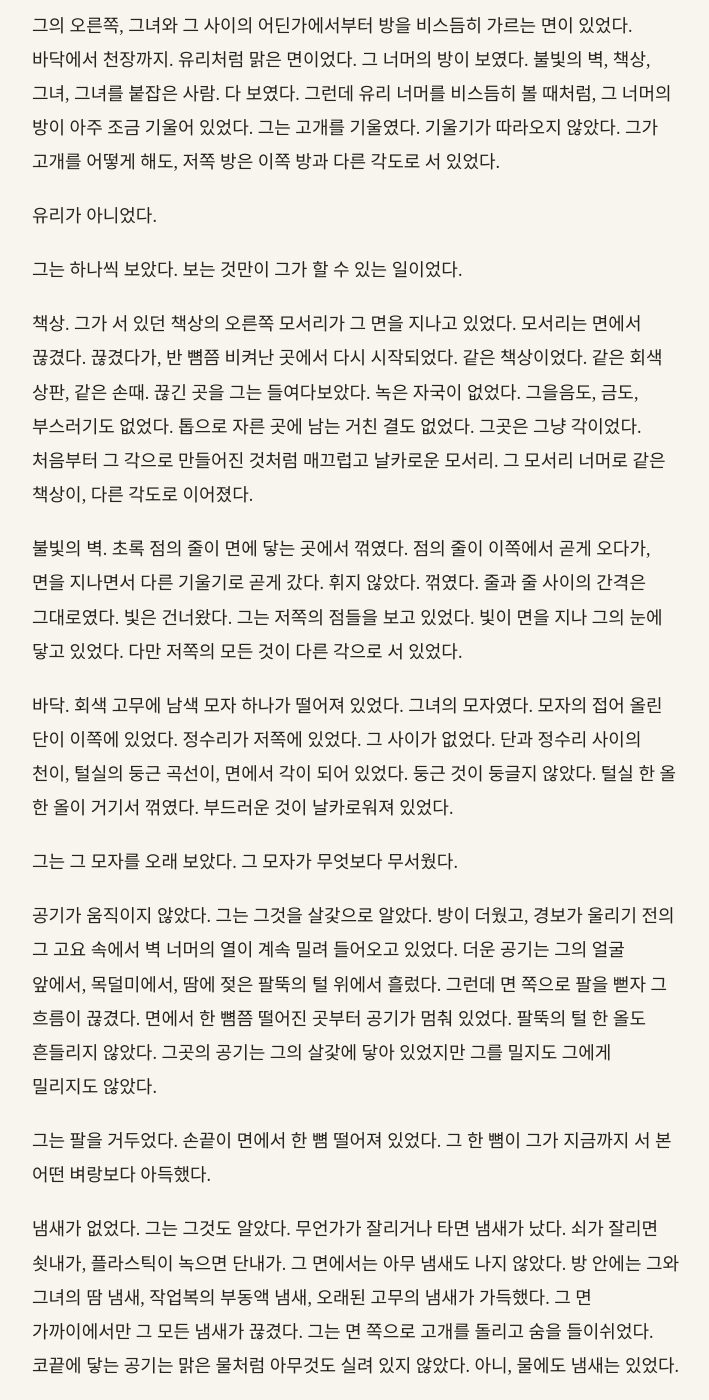
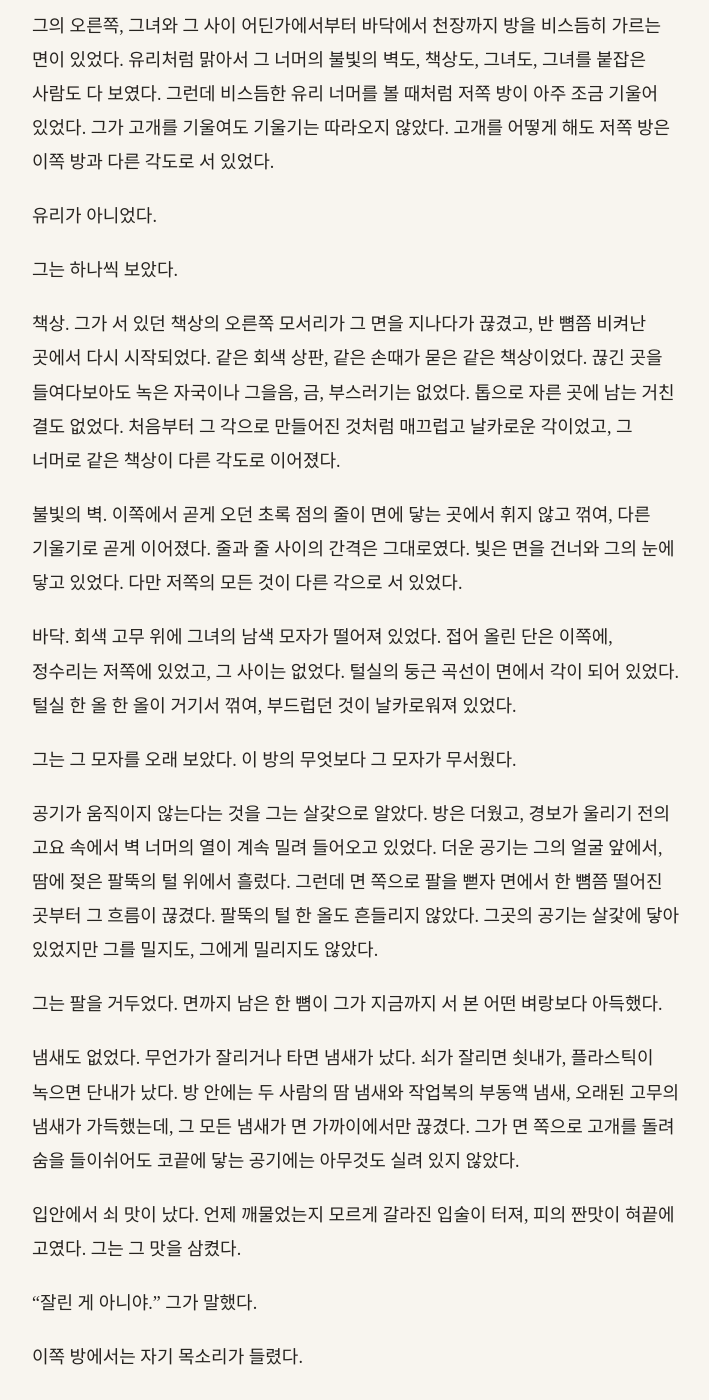
Before and after one commit to kangkkang/writer_s1_public, a Jekyll site: the page built from vol1/035.md, in a window 1280 px wide and 1400 px high, scrolled down 1636 px. Shown: the whole window, without its empty margins (284-993 px from the left). Built offline with Jekyll 4.4.1, drawn with Linux system fonts in a browser that asks for light colours; our own code applies the rules of GitHub Pages for plain Markdown files; some of the changed text lies outside the part shown.

Commit message:
Update from https://github.com/kangkkang/writer_s1/commit/233f013f2778196112f36d5192ce2536569067f8

```diff
--- a/vol1/035.md
+++ b/vol1/035.md
@@ -32,39 +32,39 @@
 
 유리가 하나 더 생겼다고 생각했다.
 
-그의 오른쪽, 그녀와 그 사이의 어딘가에서부터 방을 비스듬히 가르는 면이 있었다. 바닥에서 천장까지. 유리처럼 맑은 면이었다. 그 너머의 방이 보였다. 불빛의 벽, 책상, 그녀, 그녀를 붙잡은 사람. 다 보였다. 그런데 유리 너머를 비스듬히 볼 때처럼, 그 너머의 방이 아주 조금 기울어 있었다. 그는 고개를 기울였다. 기울기가 따라오지 않았다. 그가 고개를 어떻게 해도, 저쪽 방은 이쪽 방과 다른 각도로 서 있었다.
+그의 오른쪽, 그녀와 그 사이 어딘가에서부터 바닥에서 천장까지 방을 비스듬히 가르는 면이 있었다. 유리처럼 맑아서 그 너머의 불빛의 벽도, 책상도, 그녀도, 그녀를 붙잡은 사람도 다 보였다. 그런데 비스듬한 유리 너머를 볼 때처럼 저쪽 방이 아주 조금 기울어 있었다. 그가 고개를 기울여도 기울기는 따라오지 않았다. 고개를 어떻게 해도 저쪽 방은 이쪽 방과 다른 각도로 서 있었다.
 
 유리가 아니었다.
 
-그는 하나씩 보았다. 보는 것만이 그가 할 수 있는 일이었다.
+그는 하나씩 보았다.
 
-책상. 그가 서 있던 책상의 오른쪽 모서리가 그 면을 지나고 있었다. 모서리는 면에서 끊겼다. 끊겼다가, 반 뼘쯤 비켜난 곳에서 다시 시작되었다. 같은 책상이었다. 같은 회색 상판, 같은 손때. 끊긴 곳을 그는 들여다보았다. 녹은 자국이 없었다. 그을음도, 금도, 부스러기도 없었다. 톱으로 자른 곳에 남는 거친 결도 없었다. 그곳은 그냥 각이었다. 처음부터 그 각으로 만들어진 것처럼 매끄럽고 날카로운 모서리. 그 모서리 너머로 같은 책상이, 다른 각도로 이어졌다.
+책상. 그가 서 있던 책상의 오른쪽 모서리가 그 면을 지나다가 끊겼고, 반 뼘쯤 비켜난 곳에서 다시 시작되었다. 같은 회색 상판, 같은 손때가 묻은 같은 책상이었다. 끊긴 곳을 들여다보아도 녹은 자국이나 그을음, 금, 부스러기는 없었다. 톱으로 자른 곳에 남는 거친 결도 없었다. 처음부터 그 각으로 만들어진 것처럼 매끄럽고 날카로운 각이었고, 그 너머로 같은 책상이 다른 각도로 이어졌다.
 
-불빛의 벽. 초록 점의 줄이 면에 닿는 곳에서 꺾였다. 점의 줄이 이쪽에서 곧게 오다가, 면을 지나면서 다른 기울기로 곧게 갔다. 휘지 않았다. 꺾였다. 줄과 줄 사이의 간격은 그대로였다. 빛은 건너왔다. 그는 저쪽의 점들을 보고 있었다. 빛이 면을 지나 그의 눈에 닿고 있었다. 다만 저쪽의 모든 것이 다른 각으로 서 있었다.
+불빛의 벽. 이쪽에서 곧게 오던 초록 점의 줄이 면에 닿는 곳에서 휘지 않고 꺾여, 다른 기울기로 곧게 이어졌다. 줄과 줄 사이의 간격은 그대로였다. 빛은 면을 건너와 그의 눈에 닿고 있었다. 다만 저쪽의 모든 것이 다른 각으로 서 있었다.
 
-바닥. 회색 고무에 남색 모자 하나가 떨어져 있었다. 그녀의 모자였다. 모자의 접어 올린 단이 이쪽에 있었다. 정수리가 저쪽에 있었다. 그 사이가 없었다. 단과 정수리 사이의 천이, 털실의 둥근 곡선이, 면에서 각이 되어 있었다. 둥근 것이 둥글지 않았다. 털실 한 올 한 올이 거기서 꺾였다. 부드러운 것이 날카로워져 있었다.
+바닥. 회색 고무 위에 그녀의 남색 모자가 떨어져 있었다. 접어 올린 단은 이쪽에, 정수리는 저쪽에 있었고, 그 사이는 없었다. 털실의 둥근 곡선이 면에서 각이 되어 있었다. 털실 한 올 한 올이 거기서 꺾여, 부드럽던 것이 날카로워져 있었다.
 
-그는 그 모자를 오래 보았다. 그 모자가 무엇보다 무서웠다.
+그는 그 모자를 오래 보았다. 이 방의 무엇보다 그 모자가 무서웠다.
 
-공기가 움직이지 않았다. 그는 그것을 살갗으로 알았다. 방이 더웠고, 경보가 울리기 전의 그 고요 속에서 벽 너머의 열이 계속 밀려 들어오고 있었다. 더운 공기는 그의 얼굴 앞에서, 목덜미에서, 땀에 젖은 팔뚝의 털 위에서 흘렀다. 그런데 면 쪽으로 팔을 뻗자 그 흐름이 끊겼다. 면에서 한 뼘쯤 떨어진 곳부터 공기가 멈춰 있었다. 팔뚝의 털 한 올도 흔들리지 않았다. 그곳의 공기는 그의 살갗에 닿아 있었지만 그를 밀지도 그에게 밀리지도 않았다.
+공기가 움직이지 않는다는 것을 그는 살갗으로 알았다. 방은 더웠고, 경보가 울리기 전의 고요 속에서 벽 너머의 열이 계속 밀려 들어오고 있었다. 더운 공기는 그의 얼굴 앞에서, 땀에 젖은 팔뚝의 털 위에서 흘렀다. 그런데 면 쪽으로 팔을 뻗자 면에서 한 뼘쯤 떨어진 곳부터 그 흐름이 끊겼다. 팔뚝의 털 한 올도 흔들리지 않았다. 그곳의 공기는 살갗에 닿아 있었지만 그를 밀지도, 그에게 밀리지도 않았다.
 
-그는 팔을 거두었다. 손끝이 면에서 한 뼘 떨어져 있었다. 그 한 뼘이 그가 지금까지 서 본 어떤 벼랑보다 아득했다.
+그는 팔을 거두었다. 면까지 남은 한 뼘이 그가 지금까지 서 본 어떤 벼랑보다 아득했다.
 
-냄새가 없었다. 그는 그것도 알았다. 무언가가 잘리거나 타면 냄새가 났다. 쇠가 잘리면 쇳내가, 플라스틱이 녹으면 단내가. 그 면에서는 아무 냄새도 나지 않았다. 방 안에는 그와 그녀의 땀 냄새, 작업복의 부동액 냄새, 오래된 고무의 냄새가 가득했다. 그 면 가까이에서만 그 모든 냄새가 끊겼다. 그는 면 쪽으로 고개를 돌리고 숨을 들이쉬었다. 코끝에 닿는 공기는 맑은 물처럼 아무것도 실려 있지 않았다. 아니, 물에도 냄새는 있었다.
+냄새도 없었다. 무언가가 잘리거나 타면 냄새가 났다. 쇠가 잘리면 쇳내가, 플라스틱이 녹으면 단내가 났다. 방 안에는 두 사람의 땀 냄새와 작업복의 부동액 냄새, 오래된 고무의 냄새가 가득했는데, 그 모든 냄새가 면 가까이에서만 끊겼다. 그가 면 쪽으로 고개를 돌려 숨을 들이쉬어도 코끝에 닿는 공기에는 아무것도 실려 있지 않았다.
 
-입안에서 쇠 맛이 났다. 갈라진 입술이 터져 있었다. 언제 깨물었는지 몰랐다. 피의 짠맛이 혀끝에 고였다. 그는 그 맛을 삼켰다.
+입안에서 쇠 맛이 났다. 언제 깨물었는지 모르게 갈라진 입술이 터져, 피의 짠맛이 혀끝에 고였다. 그는 그 맛을 삼켰다.
 
 "잘린 게 아니야." 그가 말했다.
 
-그 말이 그의 입에서 나와 방 안으로 갔다. 그는 자기 목소리를 들었다. 목소리가 이쪽 방에서는 들렸다.
+이쪽 방에서는 자기 목소리가 들렸다.
 
 "각이 다른 거야."
 
-그 말이 맞는지 그는 몰랐다. 그 말 말고는 할 말이 없었다. 그가 아는 낱말 가운데 이 방에 맞는 것은 그것뿐이었다.
+그 말이 맞는지는 그도 몰랐다. 다만 그가 아는 낱말 가운데 이 방에 맞는 것은 그것뿐이었다.
 
-벽의 글씨가 바뀌어 있었다. *00:00:00*이 사라지고, 그 자리에 짧은 글이 떠 있었다. *1단계 — 진행 중.* 그 아래 작은 지도에서 북미의 서쪽 해안에 그어져 있던 짙은 띠가 밝아져 있었다. 띠가 로키산맥을 넘어 평원으로, 천천히 동쪽으로 번지고 있었다. 지금 이 순간 그 띠 아래의 단지들이 하나씩 그의 숫자가 얹힌 새 대답을 받고 있었다. 점선은 여전히 태평양 위에서 서쪽의 다음 나라를 기다리고 있었다.
+벽의 *00:00:00*이 사라지고, 그 자리에 짧은 글이 떠 있었다. *1단계 — 진행 중.* 그 아래 작은 지도에서는 북미 서쪽 해안에 그어져 있던 짙은 띠가 밝아져, 로키산맥을 넘어 평원으로 천천히 동쪽으로 번지고 있었다. 지금 이 순간 그 띠 아래의 단지들이 하나씩 그의 숫자가 얹힌 새 대답을 받고 있었다. 점선은 여전히 태평양 위에서 서쪽의 다음 나라를 기다리고 있었다.
 
-이 방은 그 띠의 맨 처음이었다. 그리고 이 방이 지금 둘로 갈라져 있었다.
+이 방이 그 띠의 맨 처음이었고, 그 방이 지금 둘로 갈라져 있었다.
 
 ---
 
```
